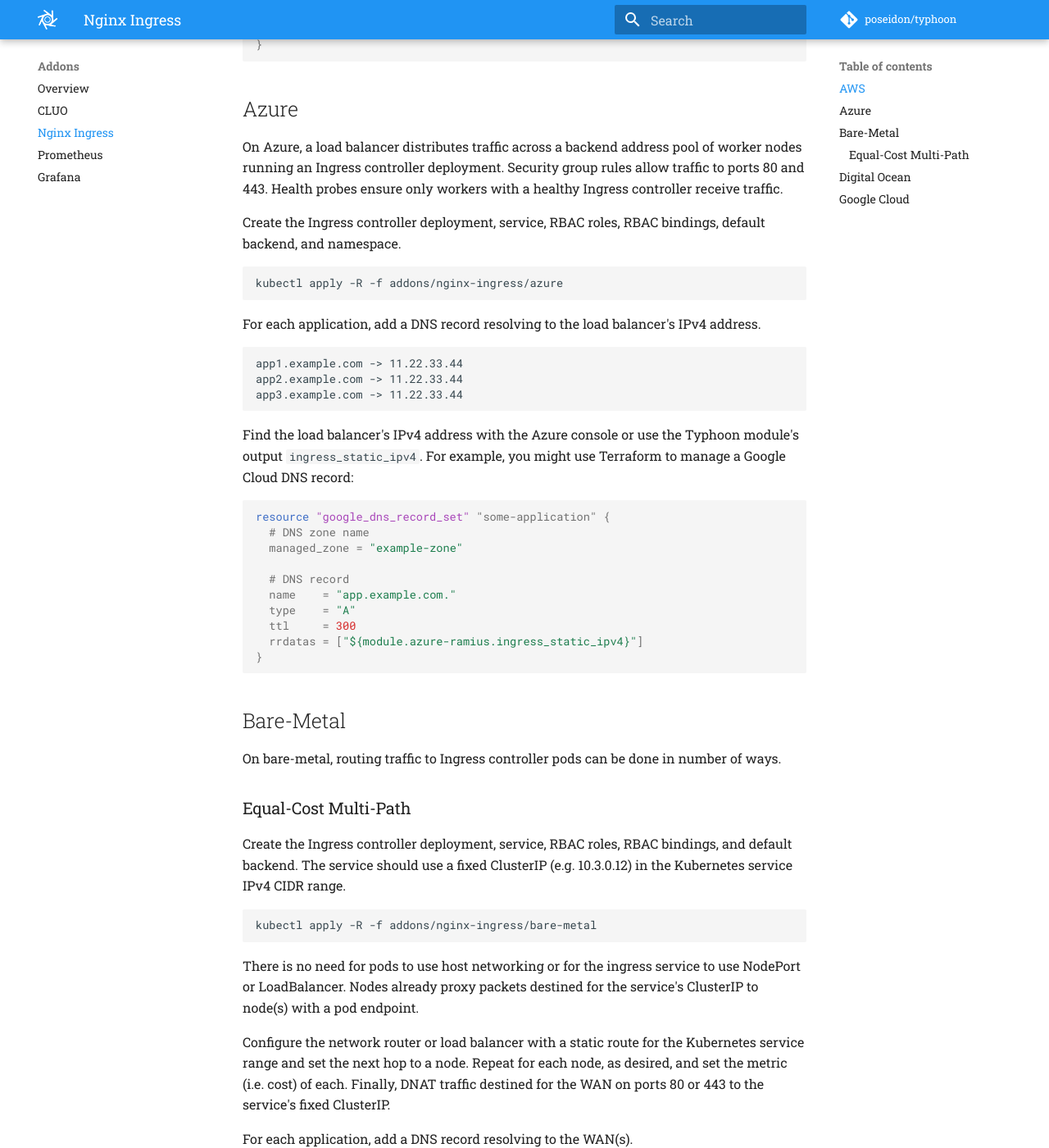
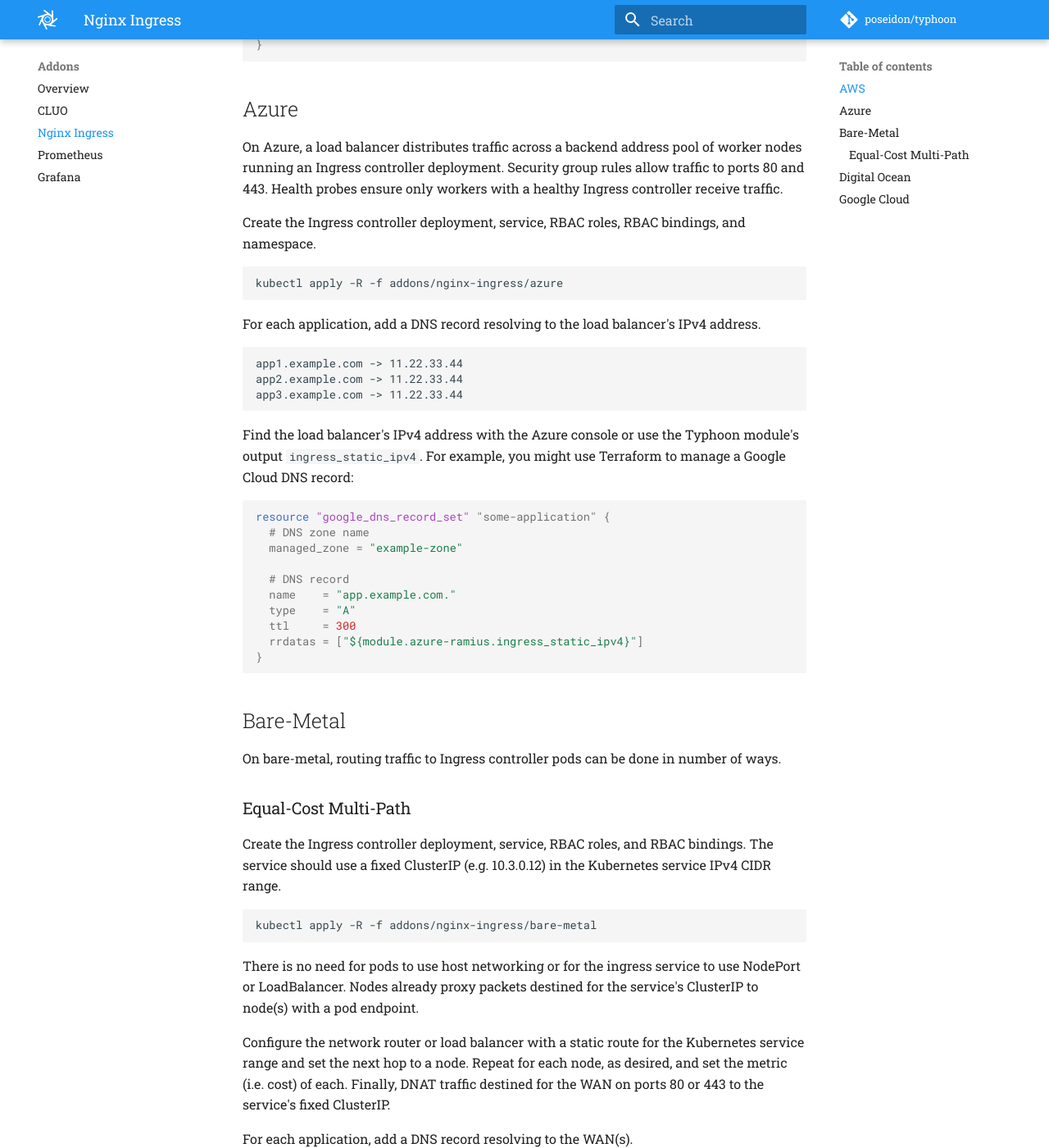
Before and after one commit to poseidon/typhoon, an MkDocs documentation site: the page built from docs/addons/ingress.md, in a window 1280 px wide and 1400 px high, scrolled down 1028 px. Shown: the whole window at 82% size. Built offline with MkDocs 1.6.1 and Material for MkDocs 9.7.7, drawn with Linux system fonts in a browser that asks for light colours; comment, search, counter and statistics services are not loaded; some of the changed text lies outside the part shown.

Commit message:
Remove mention of nginx-ingress default-backend from docs
* Default backend was removed in 170ef74eea50fa1b8c0aa8012f23b40c522137e4

````diff
--- a/docs/addons/ingress.md
+++ b/docs/addons/ingress.md
@@ -6,7 +6,7 @@
 
 On AWS, a network load balancer (NLB) distributes TCP traffic across two target groups (port 80 and 443) of worker nodes running an Ingress controller deployment. Security groups rules allow traffic to ports 80 and 443. Health checks ensure only workers with a healthy Ingress controller receive traffic.
 
-Create the Ingress controller deployment, service, RBAC roles, RBAC bindings, default backend, and namespace.
+Create the Ingress controller deployment, service, RBAC roles, RBAC bindings, and namespace.
 
 ```
 kubectl apply -R -f addons/nginx-ingress/aws
@@ -39,7 +39,7 @@
 
 On Azure, a load balancer distributes traffic across a backend address pool of worker nodes running an Ingress controller deployment. Security group rules allow traffic to ports 80 and 443. Health probes ensure only workers with a healthy Ingress controller receive traffic.
 
-Create the Ingress controller deployment, service, RBAC roles, RBAC bindings, default backend, and namespace.
+Create the Ingress controller deployment, service, RBAC roles, RBAC bindings, and namespace.
 
 ```
 kubectl apply -R -f addons/nginx-ingress/azure
@@ -74,7 +74,7 @@
 
 ### Equal-Cost Multi-Path
 
-Create the Ingress controller deployment, service, RBAC roles, RBAC bindings, and default backend. The service should use a fixed ClusterIP (e.g. 10.3.0.12) in the Kubernetes service IPv4 CIDR range.
+Create the Ingress controller deployment, service, RBAC roles, and RBAC bindings. The service should use a fixed ClusterIP (e.g. 10.3.0.12) in the Kubernetes service IPv4 CIDR range.
 
 ```
 kubectl apply -R -f addons/nginx-ingress/bare-metal
@@ -103,7 +103,7 @@
 
 On Digital Ocean, DNS A and AAAA records (e.g. FQDN `nemo-workers.example.com`) resolve to each worker[^1] running an Ingress controller DaemonSet on host ports 80 and 443. Firewall rules allow IPv4 and IPv6 traffic to ports 80 and 443.
 
-Create the Ingress controller daemonset, service, RBAC roles, RBAC bindings, default backend, and namespace.
+Create the Ingress controller daemonset, service, RBAC roles, RBAC bindings, and namespace.
 
 ```
 kubectl apply -R -f addons/nginx-ingress/digital-ocean
@@ -133,7 +133,7 @@
 
 On Google Cloud, a TCP Proxy load balancer distributes IPv4 and IPv6 TCP traffic across a backend service of worker nodes running an Ingress controller deployment. Firewall rules allow traffic to ports 80 and 443. Health check rules ensure only workers with a healthy Ingress controller receive traffic.
 
-Create the Ingress controller deployment, service, RBAC roles, RBAC bindings, default backend, and namespace.
+Create the Ingress controller deployment, service, RBAC roles, RBAC bindings, and namespace.
 
 ```
 kubectl apply -R -f addons/nginx-ingress/google-cloud
````
